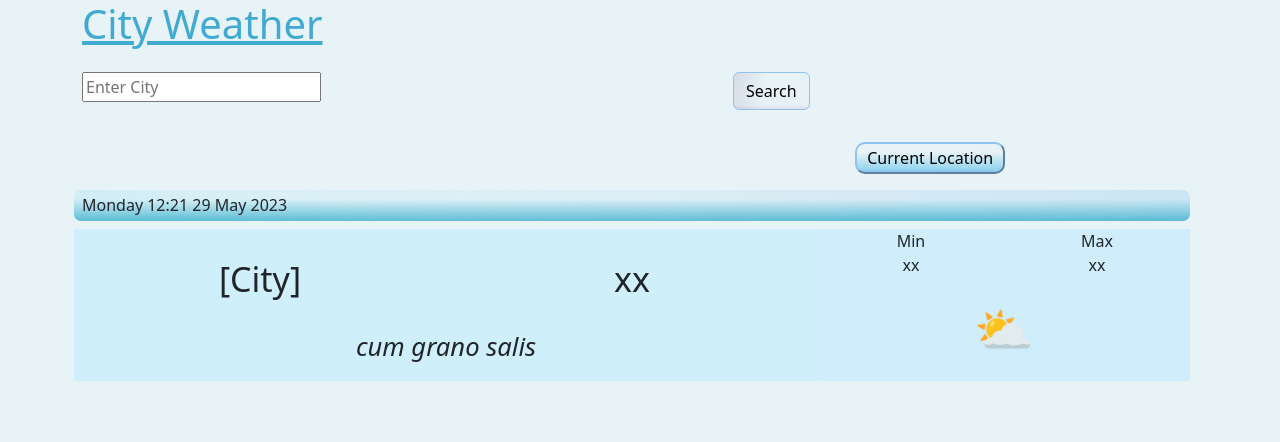
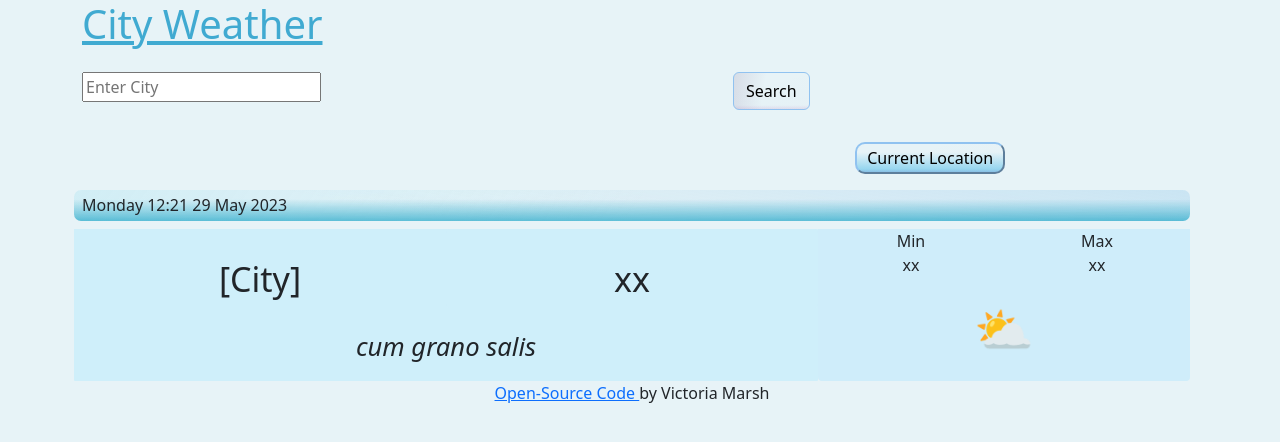
Before and after one commit to hewittmv/SheCodesProject, a plain HTML site: page index.html in a window 1280 px wide. Drawn offline with nearby package versions, Linux system fonts and the light colour scheme; no server answers.

Commit message:
Add 'open-source code' text and link to view code

```diff
--- a/index.html
+++ b/index.html
@@ -43,8 +43,6 @@
                   <div class="col-12"> </br> <h4> cum grano salis</h4> </div>
                                    </div>
                                 </div>
-                    ️
-
             <div class="col-4">
             <div class="row">
                 <div class="col-6 col-sm-6"> Min <p id="minimum-temperature"> xx </p></div>
@@ -52,13 +50,12 @@
             </div>
             <div class="row">
               <div class="col-12"> <p id="icon"> ⛅ </p></div>
-
-      </div>
+                    </div>
             </div>
                     </div>
-
-
-
+                    <P>
+            <a href="https://github.com/hewittmv/SheCodesProject" target="_blank"> Open-Source Code </a> by Victoria Marsh
+                    </P>
 
       <script src="index.js"></script>
     </div>
```
